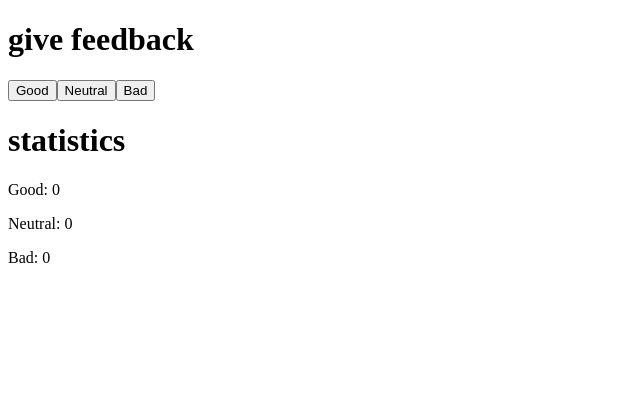
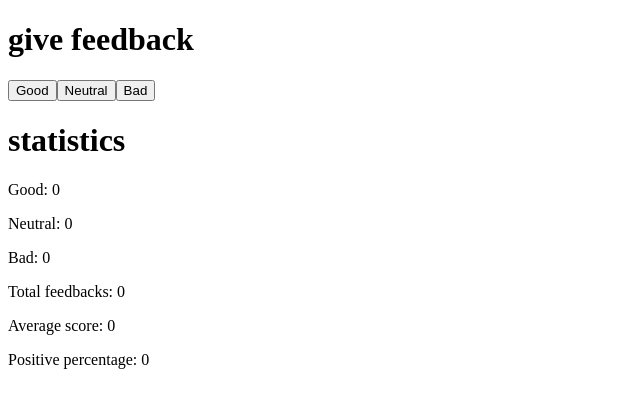
Before and after one commit to moimia/fullstackopen, a React (Create React App) app in the folder Part1/unicafe/: page / in a window 1280 px wide. Shown: the top 408 px of the page, without its empty margins (0-640 px from the left). Built offline with nearby package versions, Linux system fonts and the light colour scheme.

Commit message:
Unicafe Step2

```diff
--- a/Part1/unicafe/src/App.js
+++ b/Part1/unicafe/src/App.js
@@ -6,17 +6,24 @@ const App = () => {
   const [neutral, setNeutral] = useState(0)
   const [bad, setBad] = useState(0)
 
+  const total = good + neutral + bad
+  const averageScore = (good - bad) / total || 0
+  const positivePercentage = (good * 100) / total || 0
+
   return (
     <div>
       <h1>give feedback</h1>
       <button onClick={() => setGood(good + 1)} >Good</button>
       <button onClick={() => setNeutral(neutral + 1)} >Neutral</button>
-      <button onClick={() => setBad(good + 1)} >Bad</button>
+      <button onClick={() => setBad(bad + 1)} >Bad</button>
 
       <h1>statistics</h1>
       <p>Good: {good}</p>
       <p>Neutral: {neutral}</p>
       <p>Bad: {bad}</p>
+      <p>Total feedbacks: {total}</p>
+      <p>Average score: {averageScore}</p>
+      <p>Positive percentage: {positivePercentage}</p>
     </div>
   )
 }
```
